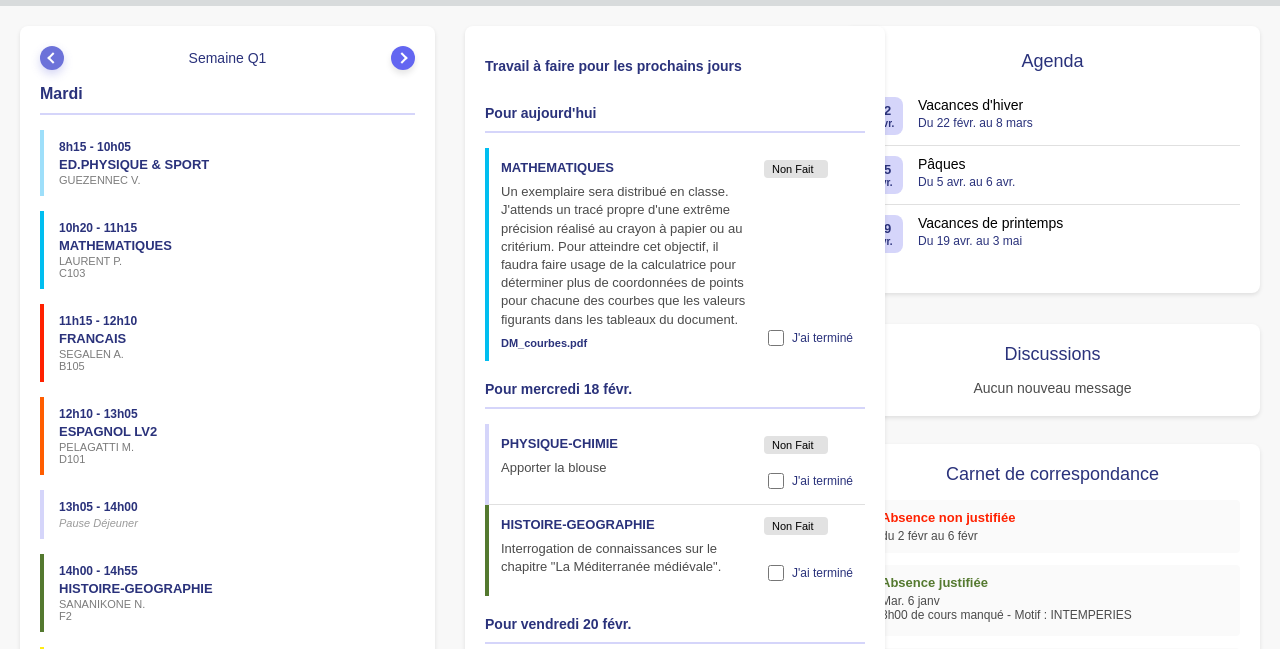
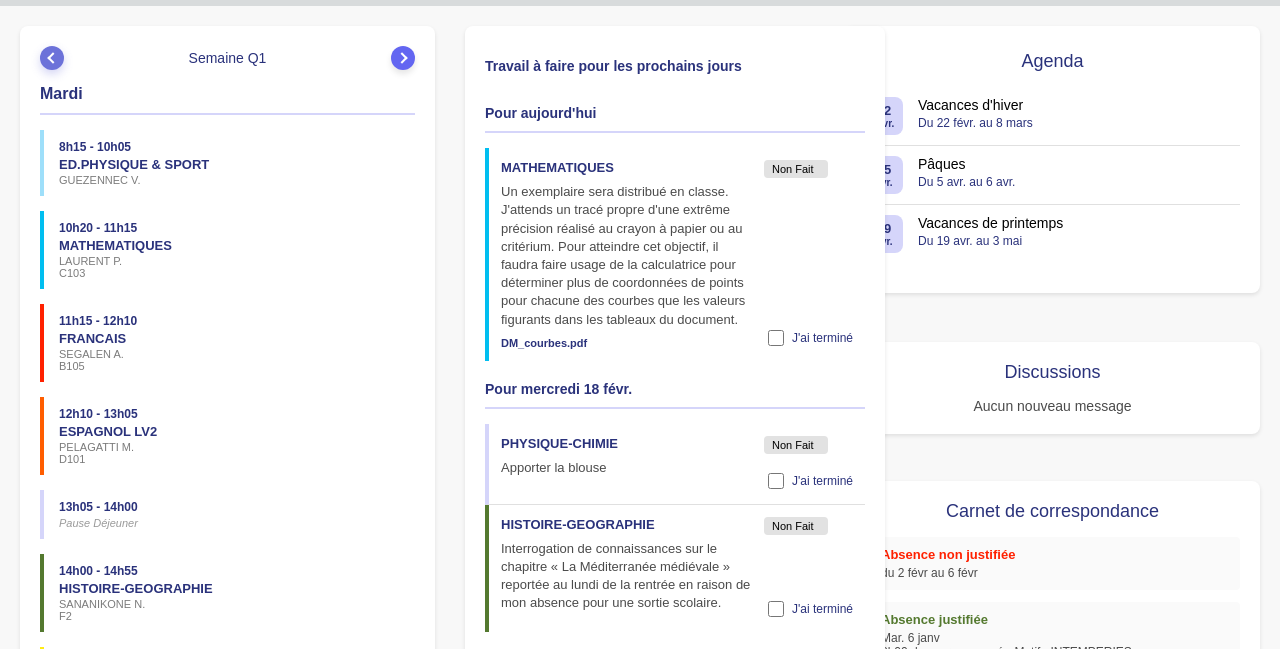
Before and after one commit to printxe3dee/pronote, a plain HTML site: page index.html in a window 1280 px wide. Shown: the part 116-765 px from the top of the page. Drawn offline with Linux system fonts and the light colour scheme.

Commit message:
Update index.html

```diff
--- a/index.html
+++ b/index.html
@@ -1324,7 +1324,7 @@ body{
             <div class="devoir-item histoire-geo">
                 <div class="devoir-content">
                     <div class="devoir-matiere">HISTOIRE-GEOGRAPHIE</div>
-                    <div class="devoir-description">Interrogation de connaissances sur le chapitre "La Méditerranée médiévale".</div>
+                    <div class="devoir-description">Interrogation de connaissances sur le chapitre « La Méditerranée médiévale » reportée au lundi de la rentrée en raison de mon absence pour une sortie scolaire.</div>
                     <div class="devoir-footer">
                     </div>
                 </div>
@@ -1424,7 +1424,7 @@ Bon courage !</div>
                 <div class="devoir-item histoire-geo">
                     <div class="devoir-content">
                         <div class="devoir-matiere">HISTOIRE-GEOGRAPHIE</div>
-                        <div class="devoir-description">Interrogation de connaissances sur le chapitre "La Méditerranée médiévale".</div>
+                        <div class="devoir-description">Interrogation de connaissances sur le chapitre « La Méditerranée médiévale » reportée au lundi de la rentrée en raison de mon absence pour une sortie scolaire.</div>
                         <div class="devoir-footer">
                         </div>
                     </div>
```
